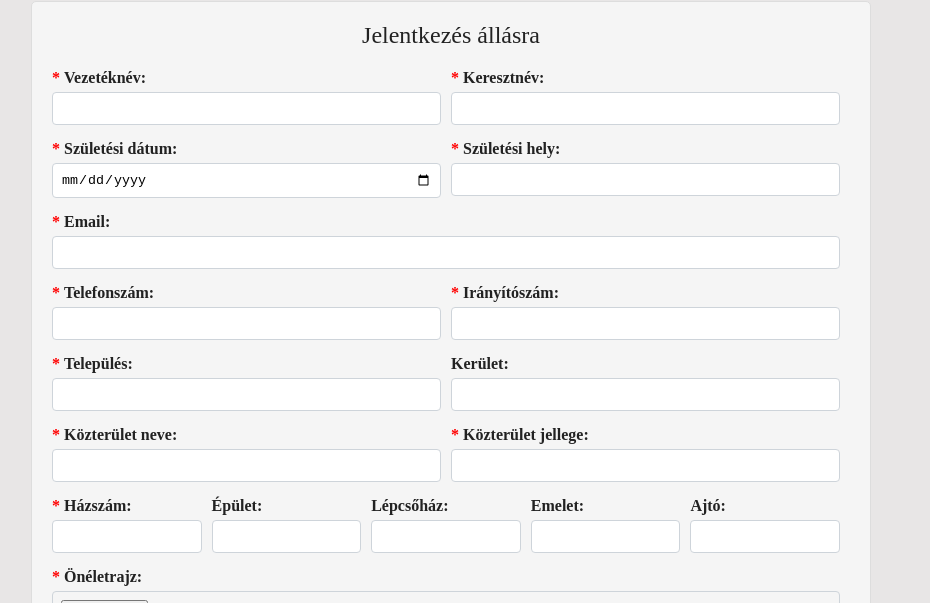
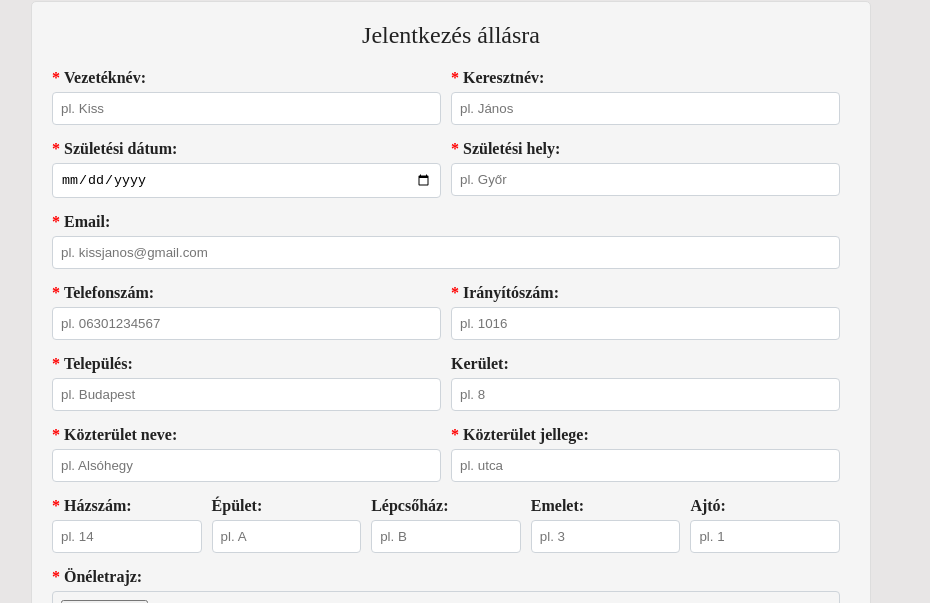
Before and after one commit to Zsotya/manitoupeti, a Vue app in the folder frontend/: page /karrier/1 in a window 1280 px wide. Shown: the part 149-752 px from the top of the page, without its empty margins (189-1119 px from the left). Built offline with nearby package versions, Linux system fonts and the light colour scheme; no server answers.

Commit message:
Added placeholders to CareerDetail.vue inputs

```diff
--- a/frontend/src/views/MainAppViews/CareerDetail.vue
+++ b/frontend/src/views/MainAppViews/CareerDetail.vue
@@ -8,13 +8,25 @@
           <label for="lastName"
             ><span class="required">*</span>Vezetéknév:</label
           >
-          <input type="text" id="lastName" v-model="lastName" required />
+          <input
+            type="text"
+            id="lastName"
+            v-model="lastName"
+            placeholder="pl. Kiss"
+            required
+          />
         </div>
         <div class="form-group">
           <label for="firstName"
             ><span class="required">*</span>Keresztnév:</label
           >
-          <input type="text" id="firstName" v-model="firstName" required />
+          <input
+            type="text"
+            id="firstName"
+            v-model="firstName"
+            placeholder="pl. János"
+            required
+          />
         </div>
       </div>
       <!-- Születési dátum -->
@@ -33,6 +45,7 @@
             type="text"
             id="birthLocation"
             v-model="birthLocation"
+            placeholder="pl. Győr"
             required
           />
         </div>
@@ -41,7 +54,13 @@
       <div class="email-part">
         <div class="form-group">
           <label for="email"><span class="required">*</span>Email:</label>
-          <input type="email" id="email" v-model="email" required />
+          <input
+            type="email"
+            id="email"
+            v-model="email"
+            placeholder="pl. kissjanos@gmail.com"
+            required
+          />
         </div>
       </div>
       <!-- Telefonszám, irányítószám -->
@@ -50,13 +69,25 @@
           <label for="phoneNumber"
             ><span class="required">*</span>Telefonszám:</label
           >
-          <input type="tel" id="phoneNumber" v-model="phoneNumber" required />
+          <input
+            type="tel"
+            id="phoneNumber"
+            v-model="phoneNumber"
+            placeholder="pl. 06301234567"
+            required
+          />
         </div>
         <div class="form-group">
           <label for="zipCode"
             ><span class="required">*</span>Irányítószám:</label
           >
-          <input type="text" id="zipCode" v-model="zipCode" required />
+          <input
+            type="text"
+            id="zipCode"
+            v-model="zipCode"
+            placeholder="pl. 1016"
+            required
+          />
         </div>
       </div>
       <!-- Város, kerület -->
@@ -65,11 +96,22 @@
           <label for="settlement"
             ><span class="required">*</span>Település:</label
           >
-          <input type="text" id="settlement" v-model="settlement" required />
+          <input
+            type="text"
+            id="settlement"
+            v-model="settlement"
+            placeholder="pl. Budapest"
+            required
+          />
         </div>
         <div class="form-group">
           <label for="district">Kerület:</label>
-          <input type="text" id="district" v-model="district" />
+          <input
+            type="text"
+            id="district"
+            placeholder="pl. 8"
+            v-model="district"
+          />
         </div>
       </div>
       <!-- Közterület típus, jelleg -->
@@ -82,6 +124,7 @@
             type="text"
             id="publicAreaName"
             v-model="publicAreaName"
+            placeholder="pl. Alsóhegy"
             required
           />
         </div>
@@ -93,6 +136,7 @@
             type="text"
             id="publicAreaType"
             v-model="publicAreaType"
+            placeholder="pl. utca"
             required
           />
         </div>
@@ -103,23 +147,39 @@
           <label for="houseNumber"
             ><span class="required">*</span>Házszám:</label
           >
-          <input type="text" id="houseNumber" v-model="houseNumber" required />
+          <input
+            type="text"
+            id="houseNumber"
+            v-model="houseNumber"
+            placeholder="pl. 14"
+            required
+          />
         </div>
         <div class="form-group">
           <label for="building">Épület:</label>
-          <input type="text" id="building" v-model="building" />
+          <input
+            type="text"
+            id="building"
+            placeholder="pl. A"
+            v-model="building"
+          />
         </div>
         <div class="form-group">
           <label for="stairway">Lépcsőház:</label>
-          <input type="text" id="stairway" v-model="stairway" />
+          <input
+            type="text"
+            id="stairway"
+            placeholder="pl. B"
+            v-model="stairway"
+          />
         </div>
         <div class="form-group">
           <label for="floor">Emelet:</label>
-          <input type="text" id="floor" v-model="floor" />
+          <input type="text" id="floor" placeholder="pl. 3" v-model="floor" />
         </div>
         <div class="form-group">
           <label for="door">Ajtó:</label>
-          <input type="text" id="door" v-model="door" />
+          <input type="text" id="door" placeholder="pl. 1" v-model="door" />
         </div>
       </div>
       <!-- Önéletrajz -->
```
